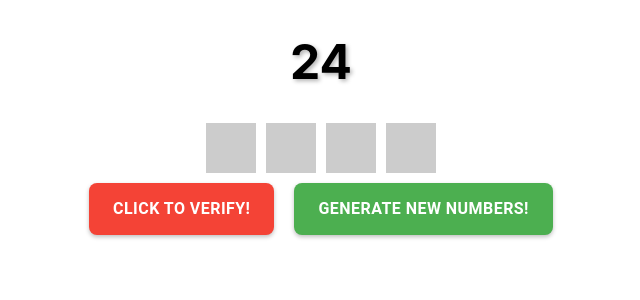
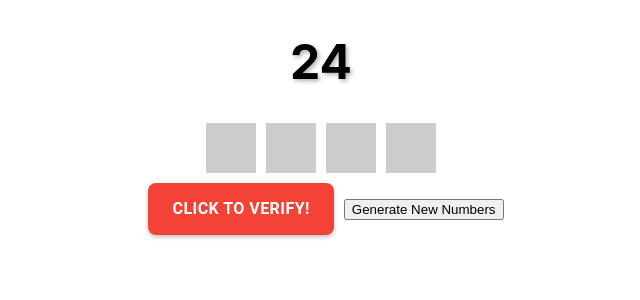
Before and after one commit to anyaguuu/24, a React (Create React App) app: page / in a window 1280 px wide. Shown: the top 300 px of the page, without its empty margins (319-959 px from the left). Built offline with nearby package versions, Linux system fonts and the light colour scheme.

Commit message:
works with no styled gen button

```diff
--- a/src/App.js
+++ b/src/App.js
@@ -1,6 +1,6 @@
 import React, { useState } from 'react';
 import Cards from './cards';
-import { VerifyButton, GenerateButton } from './buttonstyles';
+import { VerifyButton } from './buttonstyles';
 import { cardContainer, card } from './cardstyles';
 import { titleContainer, title } from './homestyles';
 
@@ -59,7 +59,6 @@ const App = () => {
   const handleVerify = () => {
     const canMake24 = verifyNums(nums);
     setResult(canMake24);
-    console.log(canMake24);
   };
 
   const resetVerify = () => {
@@ -68,7 +67,6 @@ const App = () => {
 
   const generateNewNums = () => {
     const newNums = getNums();
-    console.log('newNuns: ');
     setNums(newNums);
     resetVerify();
   };
@@ -86,9 +84,7 @@ const App = () => {
 
         <VerifyButton onVerify={handleVerify} />
         {result !== null && <p>{result ? 'Can make 24' : "Doesn't work"}</p>}
-        <GenerateButton onClick={generateNewNums}>
-          Generate New Numbers
-        </GenerateButton>
+        <button onClick={generateNewNums}>Generate New Numbers</button>
       </div>
     </div>
   );
```
